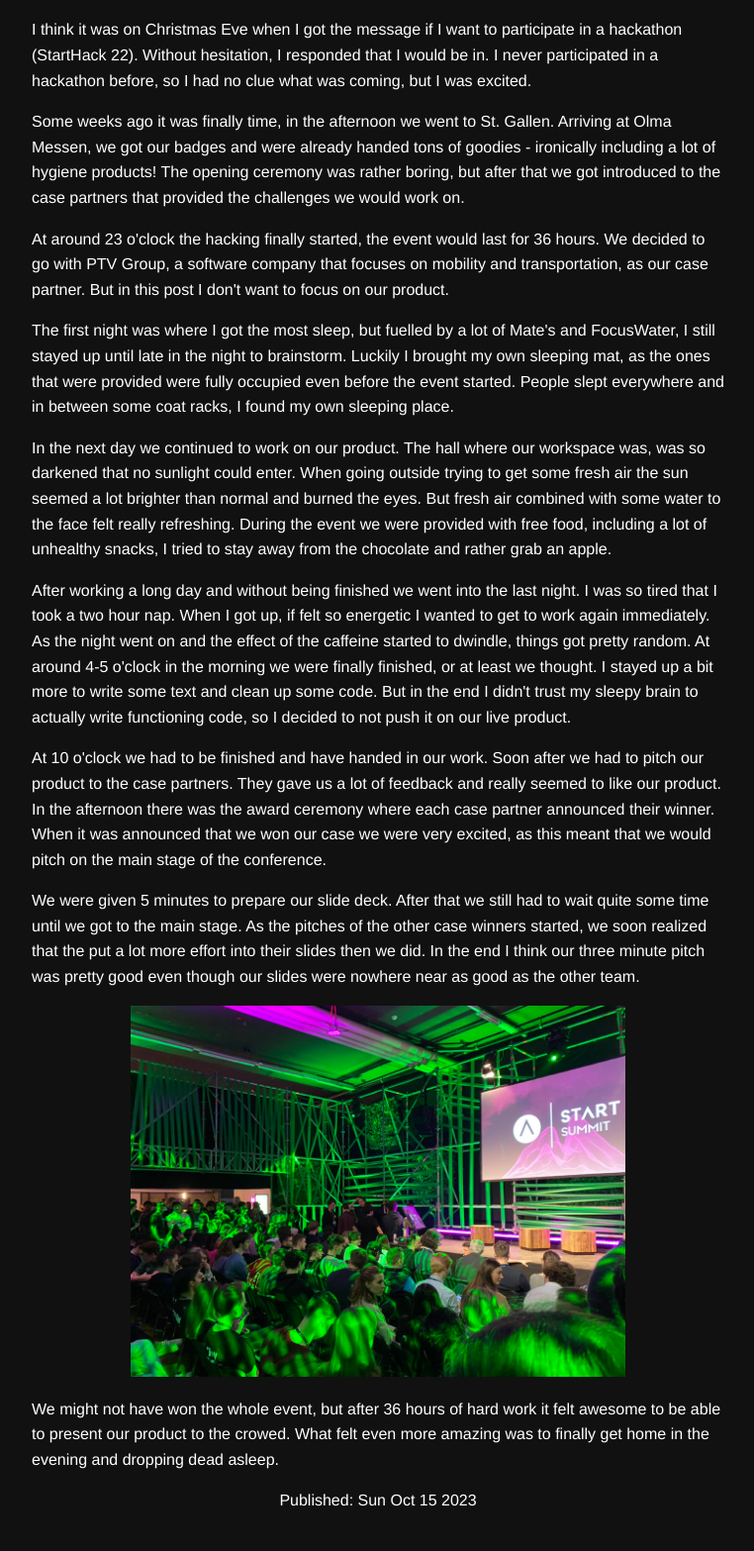
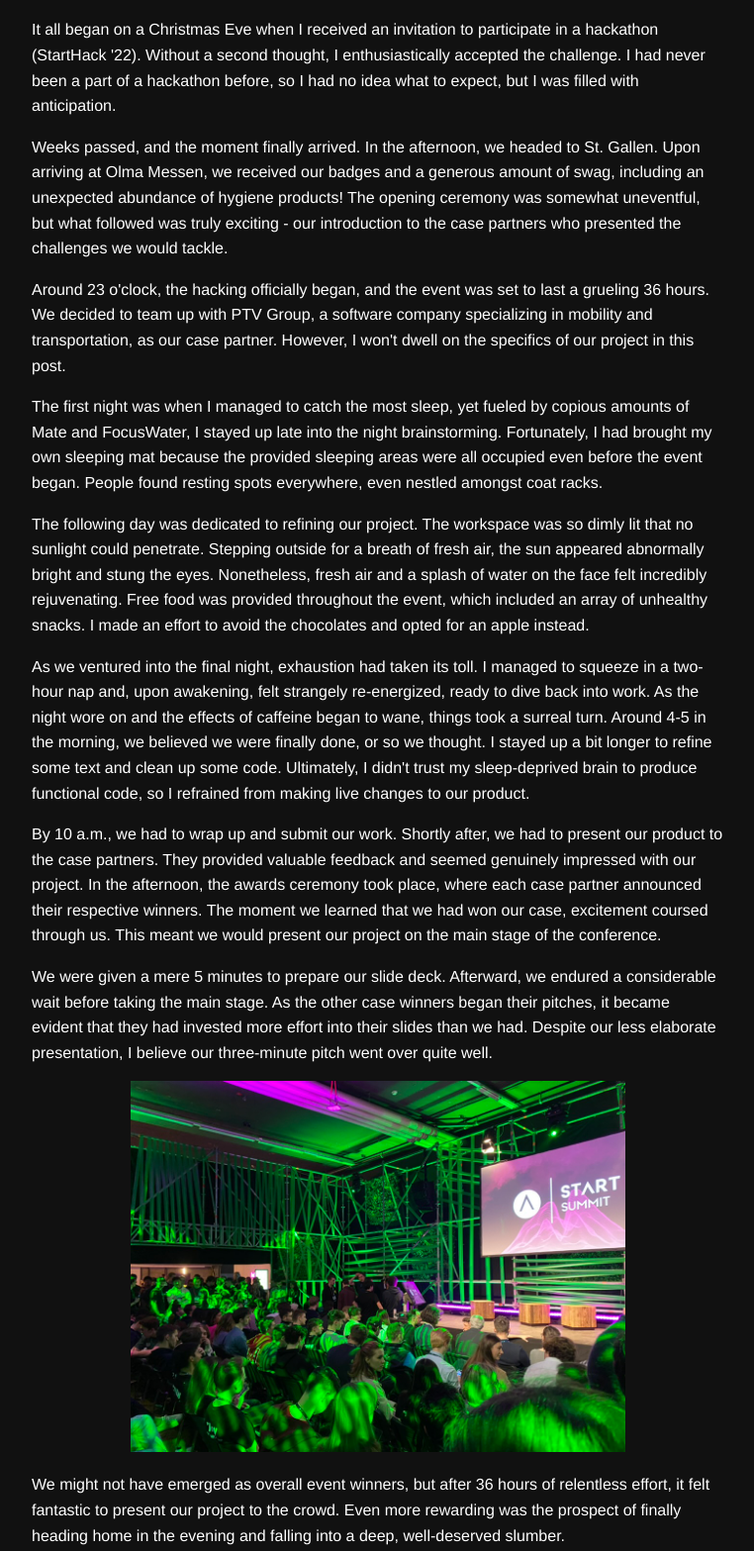
Before and after one commit to dcamenisch/polyring-website, an Eleventy site: page src/blogs/my-first-hackathon.md in a window 1280 px wide. Shown: the part 563-2130 px from the top of the page at 99% size, without its empty margins (258-1020 px from the left). Built offline with nearby package versions, Linux system fonts and the light colour scheme; Eleventy itself is replaced by a stand-in of ours; files that its build step writes are made by us from their sources; a script that the page names is missing.

Commit message:
summer cleanup

```diff
--- a/src/blogs/my-first-hackathon.md
+++ b/src/blogs/my-first-hackathon.md
@@ -4,27 +4,27 @@ desc: How to stay awake for 36 hours and be productive
 ---
 
 <center>
-<img src="{{ '/assets/starthack.png' | url }}" alt="StartHack Logo" width="500"/>
+    <img src="{{ '/assets/starthack.png' | url }}" alt="StartHack Logo" width="500"/>
 </center>
 
-I think it was on Christmas Eve when I got the message if I want to participate in a hackathon (StartHack 22). Without hesitation, I responded that I would be in. I never participated in a hackathon before, so I had no clue what was coming, but I was excited.
+It all began on a Christmas Eve when I received an invitation to participate in a hackathon (StartHack '22). Without a second thought, I enthusiastically accepted the challenge. I had never been a part of a hackathon before, so I had no idea what to expect, but I was filled with anticipation.
 
-Some weeks ago it was finally time, in the afternoon we went to St. Gallen. Arriving at Olma Messen, we got our badges and were already handed tons of goodies - ironically including a lot of hygiene products! The opening ceremony was rather boring, but after that we got introduced to the case partners that provided the challenges we would work on.
+Weeks passed, and the moment finally arrived. In the afternoon, we headed to St. Gallen. Upon arriving at Olma Messen, we received our badges and a generous amount of swag, including an unexpected abundance of hygiene products! The opening ceremony was somewhat uneventful, but what followed was truly exciting - our introduction to the case partners who presented the challenges we would tackle.
 
-At around 23 o'clock the hacking finally started, the event would last for 36 hours. We decided to go with PTV Group, a software company that focuses on mobility and transportation, as our case partner. But in this post I don't want to focus on our product.
+Around 23 o'clock, the hacking officially began, and the event was set to last a grueling 36 hours. We decided to team up with PTV Group, a software company specializing in mobility and transportation, as our case partner. However, I won't dwell on the specifics of our project in this post.
 
-The first night was where I got the most sleep, but fuelled by a lot of Mate's and FocusWater, I still stayed up until late in the night to brainstorm. Luckily I brought my own sleeping mat, as the ones that were provided were fully occupied even before the event started. People slept everywhere and in between some coat racks, I found my own sleeping place.
+The first night was when I managed to catch the most sleep, yet fueled by copious amounts of Mate and FocusWater, I stayed up late into the night brainstorming. Fortunately, I had brought my own sleeping mat because the provided sleeping areas were all occupied even before the event began. People found resting spots everywhere, even nestled amongst coat racks.
 
-In the next day we continued to work on our product. The hall where our workspace was, was so darkened that no sunlight could enter. When going outside trying to get some fresh air the sun seemed a lot brighter than normal and burned the eyes. But fresh air combined with some water to the face felt really refreshing. During the event we were provided with free food, including a lot of unhealthy snacks, I tried to stay away from the chocolate and rather grab an apple.
+The following day was dedicated to refining our project. The workspace was so dimly lit that no sunlight could penetrate. Stepping outside for a breath of fresh air, the sun appeared abnormally bright and stung the eyes. Nonetheless, fresh air and a splash of water on the face felt incredibly rejuvenating. Free food was provided throughout the event, which included an array of unhealthy snacks. I made an effort to avoid the chocolates and opted for an apple instead.
 
-After working a long day and without being finished we went into the last night. I was so tired that I took a two hour nap. When I got up, if felt so energetic I wanted to get to work again immediately. As the night went on and the effect of the caffeine started to dwindle, things got pretty random. At around 4-5 o'clock in the morning we were finally finished, or at least we thought. I stayed up a bit more to write some text and clean up some code. But in the end I didn't trust my sleepy brain to actually write functioning code, so I decided to not push it on our live product.
+As we ventured into the final night, exhaustion had taken its toll. I managed to squeeze in a two-hour nap and, upon awakening, felt strangely re-energized, ready to dive back into work. As the night wore on and the effects of caffeine began to wane, things took a surreal turn. Around 4-5 in the morning, we believed we were finally done, or so we thought. I stayed up a bit longer to refine some text and clean up some code. Ultimately, I didn't trust my sleep-deprived brain to produce functional code, so I refrained from making live changes to our product.
 
-At 10 o'clock we had to be finished and have handed in our work. Soon after we had to pitch our product to the case partners. They gave us a lot of feedback and really seemed to like our product. In the afternoon there was the award ceremony where each case partner announced their winner. When it was announced that we won our case we were very excited, as this meant that we would pitch on the main stage of the conference.
+By 10 a.m., we had to wrap up and submit our work. Shortly after, we had to present our product to the case partners. They provided valuable feedback and seemed genuinely impressed with our project. In the afternoon, the awards ceremony took place, where each case partner announced their respective winners. The moment we learned that we had won our case, excitement coursed through us. This meant we would present our project on the main stage of the conference.
 
-We were given 5 minutes to prepare our slide deck. After that we still had to wait quite some time until we got to the main stage. As the pitches of the other case winners started, we soon realized that the put a lot more effort into their slides then we did. In the end I think our three minute pitch was pretty good even though our slides were nowhere near as good as the other team.
+We were given a mere 5 minutes to prepare our slide deck. Afterward, we endured a considerable wait before taking the main stage. As the other case winners began their pitches, it became evident that they had invested more effort into their slides than we had. Despite our less elaborate presentation, I believe our three-minute pitch went over quite well.
 
 <center>
-<img src="{{ '/assets/starthack_mainstage.jpeg' | url }}" alt="StartHack Logo" width="500"/>
+    <img src="{{ '/assets/starthack_mainstage.jpeg' | url }}" alt="StartHack Logo" width="500"/>
 </center>
 
-We might not have won the whole event, but after 36 hours of hard work it felt awesome to be able to present our product to the crowed. What felt even more amazing was to finally get home in the evening and dropping dead asleep.
+We might not have emerged as overall event winners, but after 36 hours of relentless effort, it felt fantastic to present our project to the crowd. Even more rewarding was the prospect of finally heading home in the evening and falling into a deep, well-deserved slumber.
```
Also changed, not shown: src/_includes/summaries.njk (+4 -4 lines), src/blogs/creating-a-website-with-11ty.md (+6 -6 lines), src/blogs/free-gameserver.md (+8 -8 lines), README.md, 1 other file.
